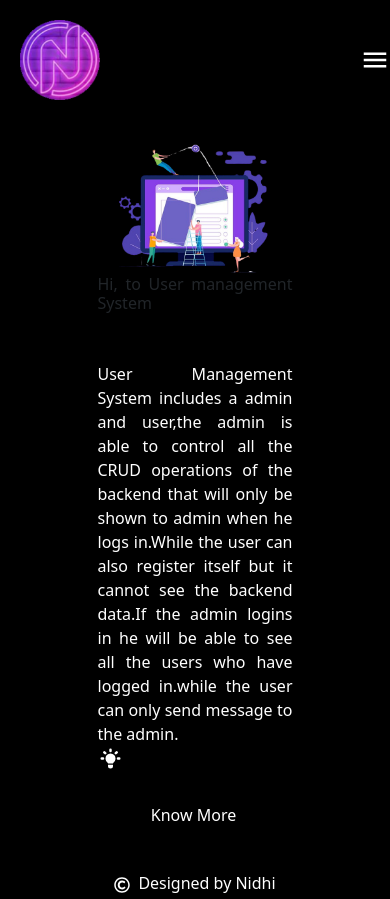
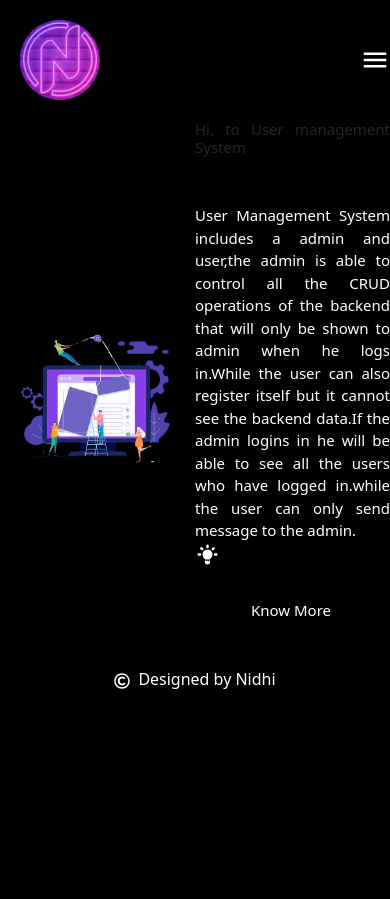
Before and after one commit to nidhi-mamman/UserAdminPanel, a React (Vite) app in the folder User/: page / in a window 390 px wide. After the commit the page ends 844 px from the top, so only its background shows below. Built offline with nearby package versions, Linux system fonts and the light colour scheme; no server answers.

Commit message:
minor changs

```diff
--- a/User/src/Components/Hero/Hero.css
+++ b/User/src/Components/Hero/Hero.css
@@ -1,7 +1,7 @@
 .hero-section {
   display: flex;
   justify-content: space-between;
-  /* align-items: center; */
+  align-items: center;
 }
 
 .hero-img {
@@ -24,9 +24,13 @@
 }
 
 @media screen and (max-width:800px) {
-  .hero-section{
-    display: flex;
-    flex-direction: column;
-    align-items: center;
+  .hero-img {
+    width: 50%;
+    margin-top: 20px;
+  }
+  .hero-content {
+    width: 50%;
+    font-size: 15px;
+    text-align: justify!important;
   }
 }
```
